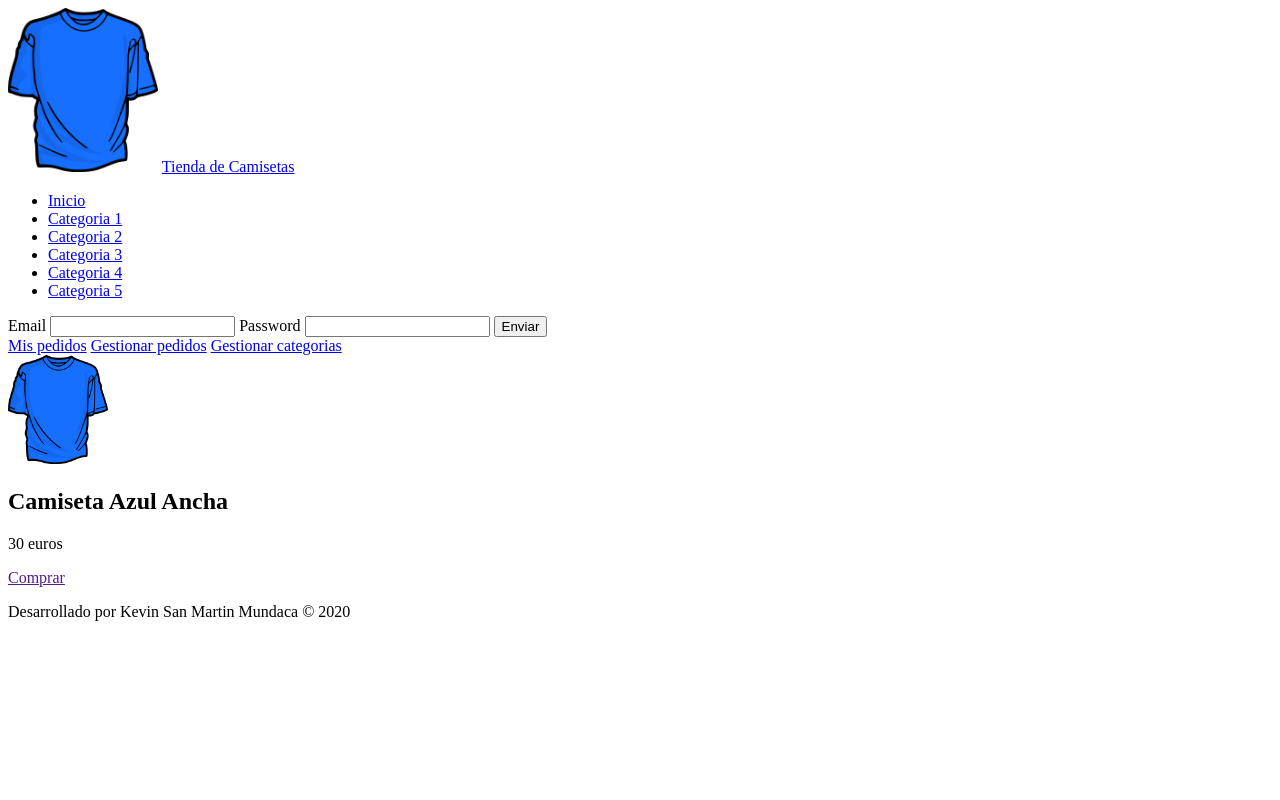
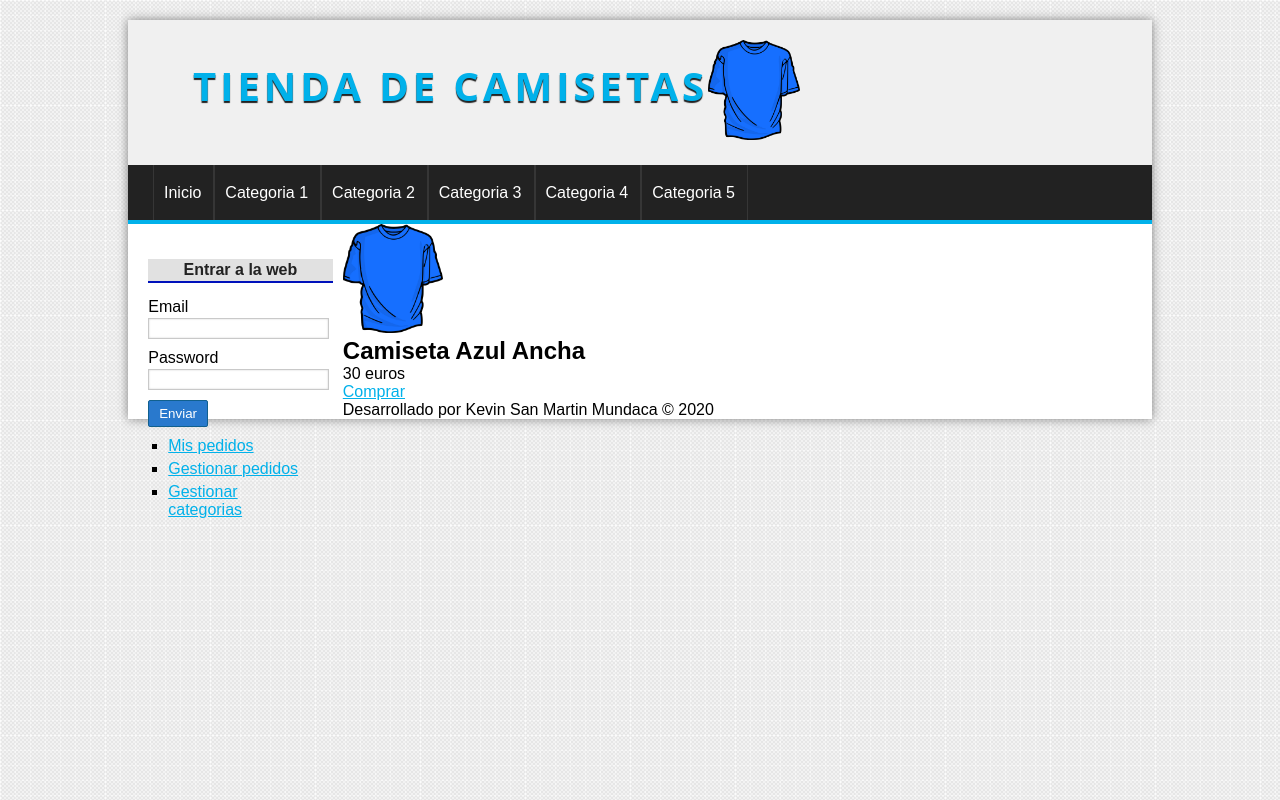
Before and after one commit to ksanmartinm/Proyecto-de-Tienda-Online, a PHP site: page / in a window 1280 px wide. Run offline with PHP 8.4, Linux system fonts and the light colour scheme.

Commit message:
avance css

```diff
--- a/assets/css/styles.css
+++ b/assets/css/styles.css
@@ -1,6 +1,217 @@
+/* GENERAL */
+
+*{
+    padding: 0px;
+    margin: 0px;
+    font-family: sans-serif, Helvetica, Arial;
+}
+
+body{
+    background: url(../img/bg.png);
+}
+
+a{
+    color: #01b1ea;
+}
+
+a:visited{
+    color: #01b1ea;
+}
+
+a:hover{
+    color: #555555;
+}
+
+/* CONTAINER */
+#container{
+    width: 80%;
+    margin: 0px auto;
+    box-shadow: 0px 0px 10px gray;
+    background: white;
+}
+
+/* HEADER */
+
+#header{
+    height: 145px;
+    background: #f0f0f0;
+}
+
+#logo{
+    padding: 20px;
+    margin: 20px;
+}
+
 #logo img{
-    width: 150px;
+    height: 100px;
 }
+
+#logo a{
+    float: left;
+    font-size: 40px;
+    letter-spacing: 4px;
+    font-family: 'Open Sans', Helvetica, Arial;
+    text-transform: uppercase;
+    color: #01b1ea;
+    font-weight: bold;
+    text-decoration: none;
+    margin-top: 18px;
+    margin-left: 25px;
+    text-shadow: 0px 2px 1px #222222;
+    transition: all 300ms;
+}
+
+#logo a:hover{
+    text-shadow: 0px 2px 1px #222222,0px 0px 4px #01b1ea;
+}
+
+/* MENU */
+
+#menu{
+    clear: both;
+    background: #222;
+    color: white;
+    height: 55px;
+    border-bottom: 4px solid #01b1ea;
+}
+
+#menu ul{
+    list-style: none;
+    text-decoration: none;
+    margin: 0px auto;
+    margin-left: 25px;
+}
+
+#menu ul li{
+    line-height: 55px;
+    float: left;
+    border-right: 1px solid #363636;
+}
+
+#menu a{
+    display: block;
+    color: white;
+    text-decoration: none;
+    padding-left: 10px;
+    padding-right: 12px;
+    transition: all 300ms;
+}
+
+#menu a:first-child{
+    border-left: 1px solid #363636;
+}
+
+#menu a:hover{
+    background: #01b1ea;
+}
+
+/* CONTENT */
+#content{
+    margin: 0px auto;
+    overflow: hidden;
+    background: white;
+}
+
+/* BARRA LATERAL */
+#lateral{
+    width: 20%;
+    min-height: 500px;
+    float: left;
+    margin-top: 20px;
+    margin-left: 10px;
+
+}
+
+#lateral .block_aside{
+    display: block;
+    width: 90%;
+    margin: 5px auto;
+    padding: 10px;
+}
+
+#lateral h3{
+    display: block;
+    color: #222;
+    width: 100%;
+    text-align: center;
+    padding-top: 2px;
+    padding-bottom: 2px;
+    margin-bottom: 15px;
+    font-size: 16px;
+    font-weight: bold;
+    background: #e1e1e1;
+    border-bottom: 2px solid #0011bb;
+}
+
+#lateral ul{
+    margin-top: 10px;
+    margin-bottom: 10px;
+}
+
+#lateral ul li{
+    list-style: square;
+    margin: 20px;
+    margin-top: 5px;
+    margin-bottom: 5px;
+}
+
+/* FORMS */
+
+label,
+input[type="text"],
+input[type="password"],
+input[type="email"],
+select{
+    display: block;
+    width: 95%;
+    margin-top: 2px;
+    margin-bottom: 2px;
+}
+
+input[type="text"],
+input[type="password"],
+input[type="email"],
+select{
+    border: 1px solid #c9c9c9;
+    box-shadow: 0px 0px 2px #ccc inset;
+    background: white;
+    padding: 2px;
+    color: gray;
+    transition: all 300ms;
+}
+
+input[type="text"]:focus,
+input[type="password"]:focus,
+input[type="email"]:focus{
+    border: 1px solid #1579b5;
+    color: black;
+}
+
+input[type="button"],
+input[type="submit"],
+button{
+    display: block;
+    border-radius: 2px;
+    width: auto;
+    padding: 5px;
+    padding-left: 10px;
+    padding-right: 10px;
+    color: white;
+    background: #2979cd;
+    border: 1px solid #11608E;
+    cursor: pointer;
+}
+
+label,
+input[type="button"],
+input[type="submit"],
+button{
+    display: block;
+    margin-top: 10px;
+}
+
+
+/* PRODUCTOS */
 
 .product img{
     width: 100px;
--- a/index.php
+++ b/index.php
@@ -1,12 +1,15 @@
 <!DOCTYPE html>
 <html lang="es">
+
 <head>
     <meta charset="UTF-8">
     <meta name="viewport" content="width=device-width, initial-scale=1.0">
     <title>Tienda de Camisetas</title>
     <link rel="stylesheet" href="assets/css/styles.css">
 </head>
+
 <body>
+    <div id="container">
         <!-- CABECERA -->
         <header id="header">
             <div id="logo">
@@ -46,6 +49,7 @@
             <!-- BARRA LATERAL -->
             <aside id="lateral">
                 <div id="login" class="block_aside">
+                    <h3>Entrar a la web</h3>
                     <form action="#" method="post">
                         <label for="email">Email</label>
                         <input type="email" name="email">
@@ -53,10 +57,18 @@
                         <input type="password" name="password">
                         <input type="submit" value="Enviar">
                     </form>
+                    <ul>
+                    <li>
+                        <a href="#">Mis pedidos</a>
+                    </li>
+                    <li>
+                        <a href="#">Gestionar pedidos</a>
+                    </li>
+                    <li>
+                        <a href="#">Gestionar categorias</a>
+                    </li>
+                    </ul>
 
-            <a href="#">Mis pedidos</a>
-            <a href="#">Gestionar pedidos</a>
-            <a href="#">Gestionar categorias</a>
                 </div>
             </aside>
             <!-- CONTENIDO CENTRAL -->
@@ -73,5 +85,7 @@
         <footer id="footer">
             <p>Desarrollado por Kevin San Martin Mundaca &copy; <?=date('Y') ?></p>
         </footer>
+    </div>
 </body>
+
 </html>
```
Lines whose indentation alone changed are shown as unchanged.
